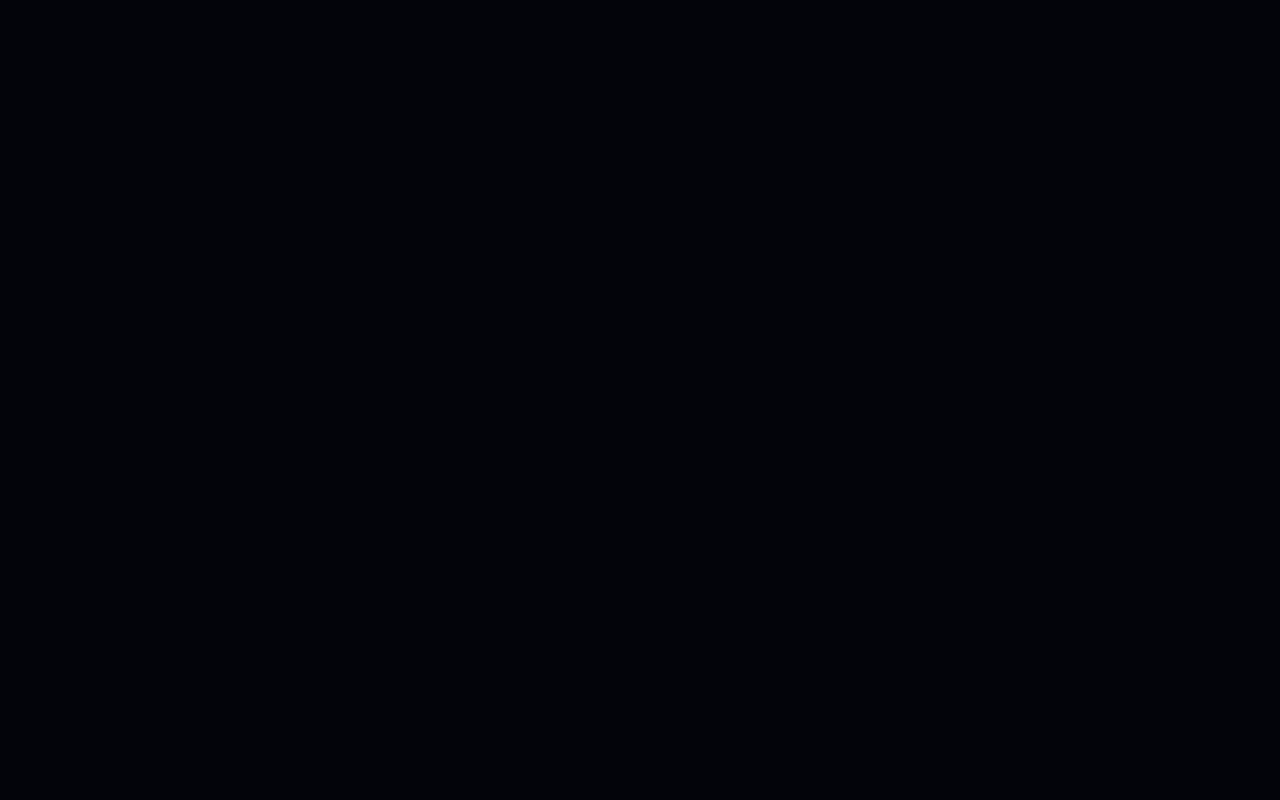
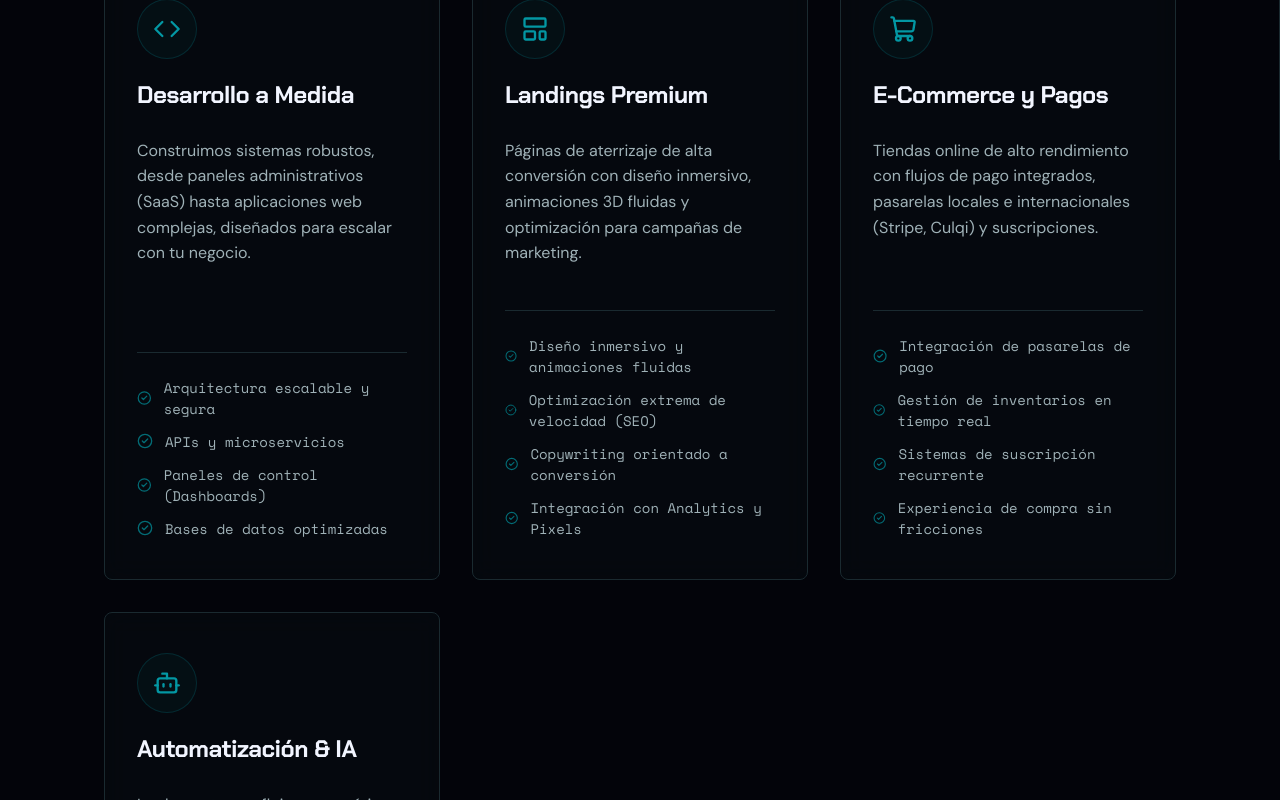
Before and after one commit to Darkness0550/PortafolioVertex, a React (Vite) app: page /servicios in a window 1280 px wide. Before the commit this address had no page. Shown: the part 640-1440 px from the top of the page. Before the commit the page ends 800 px from the top, so only its background shows below. Built offline with nearby package versions, Linux system fonts and the light colour scheme.

Commit message:
feat: implement services page with dynamic cards and navigation integration

```diff
--- a/src/App.jsx
+++ b/src/App.jsx
@@ -7,6 +7,7 @@ import LandingsPage from './pages/LandingsPage';
 import StackPage from './pages/StackPage';
 import ClientsPage from './pages/ClientsPage';
 import ContactPage from './pages/ContactPage';
+import ServicesPage from './pages/ServicesPage';
 import { playStartupSound } from './utils/SoundFX';
 
 function App() {
@@ -36,6 +37,7 @@ function App() {
           <Route index element={<Home />} />
           <Route path="proyectos" element={<ProjectsPage />} />
           <Route path="landings" element={<LandingsPage />} />
+          <Route path="servicios" element={<ServicesPage />} />
           <Route path="stack" element={<StackPage />} />
           <Route path="clientes" element={<ClientsPage />} />
           <Route path="contacto" element={<ContactPage />} />
--- a/src/components/Navbar.jsx
+++ b/src/components/Navbar.jsx
@@ -52,6 +52,7 @@ export default function Navbar() {
         <div className="nav-desktop-links" style={{ display: 'flex', gap: '32px' }}>
           <Link to="/proyectos" className="font-body interactive text-secondary" style={{ fontSize: '18px', transition: 'color 0.2s', textDecoration: 'none' }} onMouseEnter={e => e.target.style.color='var(--text-primary)'} onMouseLeave={e => e.target.style.color='var(--text-secondary)'}>Proyectos</Link>
           <Link to="/landings" className="font-body interactive text-secondary" style={{ fontSize: '18px', transition: 'color 0.2s', textDecoration: 'none' }} onMouseEnter={e => e.target.style.color='var(--text-primary)'} onMouseLeave={e => e.target.style.color='var(--text-secondary)'}>Landings</Link>
+          <Link to="/servicios" className="font-body interactive text-secondary" style={{ fontSize: '18px', transition: 'color 0.2s', textDecoration: 'none' }} onMouseEnter={e => e.target.style.color='var(--text-primary)'} onMouseLeave={e => e.target.style.color='var(--text-secondary)'}>Servicios</Link>
           <Link to="/stack" className="font-body interactive text-secondary" style={{ fontSize: '18px', transition: 'color 0.2s', textDecoration: 'none' }} onMouseEnter={e => e.target.style.color='var(--text-primary)'} onMouseLeave={e => e.target.style.color='var(--text-secondary)'}>Stack</Link>
           <Link to="/clientes" className="font-body interactive text-secondary" style={{ fontSize: '18px', transition: 'color 0.2s', textDecoration: 'none' }} onMouseEnter={e => e.target.style.color='var(--text-primary)'} onMouseLeave={e => e.target.style.color='var(--text-secondary)'}>Clientes</Link>
           <Link to="/contacto" className="font-body interactive text-secondary" style={{ fontSize: '18px', transition: 'color 0.2s', textDecoration: 'none' }} onMouseEnter={e => e.target.style.color='var(--text-primary)'} onMouseLeave={e => e.target.style.color='var(--text-secondary)'}>Contacto</Link>
--- /dev/null
+++ b/src/pages/ServicesPage.jsx
@@ -0,0 +1,30 @@
+import ServicesList from '../sections/ServicesList';
+import CTA from '../sections/CTA';
+import '../sections/Services.css'; // Import the CSS we created earlier
+
+export default function ServicesPage() {
+  return (
+    <>
+      <section className="services-hero section-reveal">
+        <div className="container" style={{ position: 'relative', zIndex: 10 }}>
+          <div className="font-code text-accent" style={{ fontSize: '16px', marginBottom: '24px' }}>
+            [ Nuestras Capacidades ]
+          </div>
+
+          <h1 className="font-display text-primary" style={{ fontSize: 'clamp(40px, 6vw, 64px)', lineHeight: '1.1', marginBottom: '24px' }}>
+            Ingeniería que <br/>
+            impulsa el <span className="text-accent">futuro</span>.
+          </h1>
+
+          <p className="font-body text-secondary" style={{ fontSize: '18px', maxWidth: '600px', marginBottom: '32px' }}>
+            No solo escribimos código; diseñamos soluciones tecnológicas escalables que resuelven problemas reales y aceleran el crecimiento de tu negocio. Descubre cómo podemos colaborar.
+          </p>
+        </div>
+      </section>
+
+      <ServicesList />
+
+      <CTA />
+    </>
+  );
+}
--- /dev/null
+++ b/src/sections/Services.css
@@ -0,0 +1,127 @@
+.services-hero {
+  padding: 15vh 5% 10vh;
+  position: relative;
+  border-bottom: 1px solid var(--border-glow);
+}
+
+.services-grid-container {
+  padding: 10vh 5%;
+  max-width: 1200px;
+  margin: 0 auto;
+}
+
+.services-grid {
+  display: grid;
+  grid-template-columns: repeat(auto-fit, minmax(300px, 1fr));
+  gap: 32px;
+}
+
+.service-card {
+  background: rgba(8, 12, 18, 0.6);
+  border: 1px solid var(--border-glow);
+  padding: 40px 32px;
+  border-radius: 8px;
+  transition: all 0.4s cubic-bezier(0.175, 0.885, 0.32, 1.275);
+  position: relative;
+  overflow: hidden;
+  backdrop-filter: blur(12px);
+  -webkit-backdrop-filter: blur(12px);
+  display: flex;
+  flex-direction: column;
+  gap: 20px;
+}
+
+.service-card::before {
+  content: '';
+  position: absolute;
+  top: 0;
+  left: 0;
+  width: 100%;
+  height: 100%;
+  background: radial-gradient(circle at 50% 0%, var(--fog) 0%, transparent 70%);
+  opacity: 0;
+  transition: opacity 0.4s ease;
+  pointer-events: none;
+}
+
+.service-card:hover {
+  transform: translateY(-8px);
+  border-color: var(--vertex-accent);
+  box-shadow: var(--glow-accent-subtle);
+}
+
+.service-card:hover::before {
+  opacity: 1;
+}
+
+.service-icon-wrapper {
+  width: 60px;
+  height: 60px;
+  border-radius: 50%;
+  background: rgba(3, 151, 163, 0.05);
+  border: 1px solid rgba(3, 151, 163, 0.2);
+  display: flex;
+  align-items: center;
+  justify-content: center;
+  color: var(--vertex-accent);
+  transition: all 0.4s ease;
+}
+
+.service-card:hover .service-icon-wrapper {
+  background: rgba(3, 151, 163, 0.1);
+  box-shadow: 0 0 20px rgba(3, 151, 163, 0.3);
+  transform: scale(1.1);
+}
+
+.service-title {
+  font-size: 24px;
+  font-weight: 600;
+  letter-spacing: -0.5px;
+  margin-bottom: 8px;
+}
+
+.service-description {
+  font-size: 16px;
+  line-height: 1.6;
+  flex-grow: 1;
+}
+
+.service-features {
+  list-style: none;
+  padding: 0;
+  margin: 0;
+  display: flex;
+  flex-direction: column;
+  gap: 12px;
+  margin-top: 24px;
+  border-top: 1px solid var(--border-glow);
+  padding-top: 24px;
+}
+
+.service-feature-item {
+  display: flex;
+  align-items: center;
+  gap: 12px;
+  font-size: 14px;
+  color: var(--text-secondary);
+  transition: color 0.3s ease;
+}
+
+.service-card:hover .service-feature-item {
+  color: var(--text-primary);
+}
+
+.service-feature-icon {
+  color: var(--vertex-accent);
+  opacity: 0.7;
+}
+
+@media (max-width: 768px) {
+  .services-hero {
+    padding-top: 120px;
+  }
+
+  .services-grid {
+    grid-template-columns: 1fr;
+  }
+}
--- /dev/null
+++ b/src/sections/ServicesList.jsx
@@ -0,0 +1,83 @@
+import { Code, LayoutTemplate, ShoppingCart, Bot, CheckCircle2 } from 'lucide-react';
+import './Services.css';
+
+export default function ServicesList() {
+  const services = [
+    {
+      id: 'custom-software',
+      title: 'Desarrollo a Medida',
+      description: 'Construimos sistemas robustos, desde paneles administrativos (SaaS) hasta aplicaciones web complejas, diseñados para escalar con tu negocio.',
+      icon: <Code size={28} />,
+      features: [
+        'Arquitectura escalable y segura',
+        'APIs y microservicios',
+        'Paneles de control (Dashboards)',
+        'Bases de datos optimizadas'
+      ]
+    },
+    {
+      id: 'premium-landings',
+      title: 'Landings Premium',
+      description: 'Páginas de aterrizaje de alta conversión con diseño inmersivo, animaciones 3D fluidas y optimización para campañas de marketing.',
+      icon: <LayoutTemplate size={28} />,
+      features: [
+        'Diseño inmersivo y animaciones fluidas',
+        'Optimización extrema de velocidad (SEO)',
+        'Copywriting orientado a conversión',
+        'Integración con Analytics y Pixels'
+      ]
+    },
+    {
+      id: 'ecommerce',
+      title: 'E-Commerce y Pagos',
+      description: 'Tiendas online de alto rendimiento con flujos de pago integrados, pasarelas locales e internacionales (Stripe, Culqi) y suscripciones.',
+      icon: <ShoppingCart size={28} />,
+      features: [
+        'Integración de pasarelas de pago',
+        'Gestión de inventarios en tiempo real',
+        'Sistemas de suscripción recurrente',
+        'Experiencia de compra sin fricciones'
+      ]
+    },
+    {
+      id: 'ai-automation',
+      title: 'Automatización & IA',
+      description: 'Implementamos flujos automáticos, chatbots inteligentes y procesos automatizados para reducir costos operativos y mejorar la atención.',
+      icon: <Bot size={28} />,
+      features: [
+        'Chatbots con Inteligencia Artificial',
+        'Automatización de flujos de trabajo',
+        'Integración de LLMs (OpenAI, Gemini)',
+        'Conexión de múltiples herramientas (Zapiers/Webhooks)'
+      ]
+    }
+  ];
+
+  return (
+    <section className="services-grid-container section-reveal">
+      <div className="services-grid">
+        {services.map((service) => (
+          <div key={service.id} className="service-card interactive">
+            <div className="service-icon-wrapper">
+              {service.icon}
+            </div>
+            <h3 className="font-display text-primary service-title">
+              {service.title}
+            </h3>
+            <p className="font-body text-secondary service-description">
+              {service.description}
+            </p>
+            <ul className="service-features">
+              {service.features.map((feature, index) => (
+                <li key={index} className="font-code service-feature-item">
+                  <CheckCircle2 size={16} className="service-feature-icon" />
+                  {feature}
+                </li>
+              ))}
+            </ul>
+          </div>
+        ))}
+      </div>
+    </section>
+  );
+}
```
